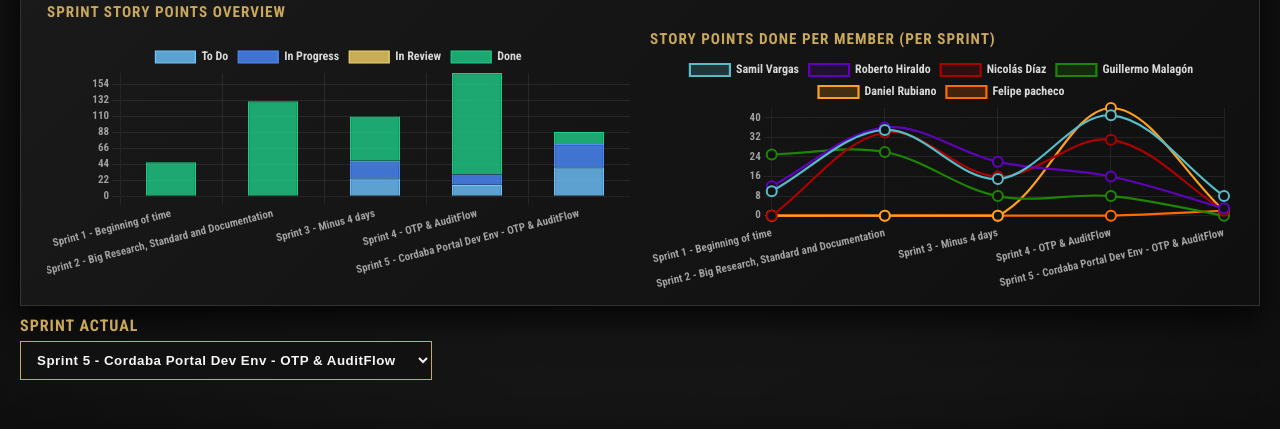
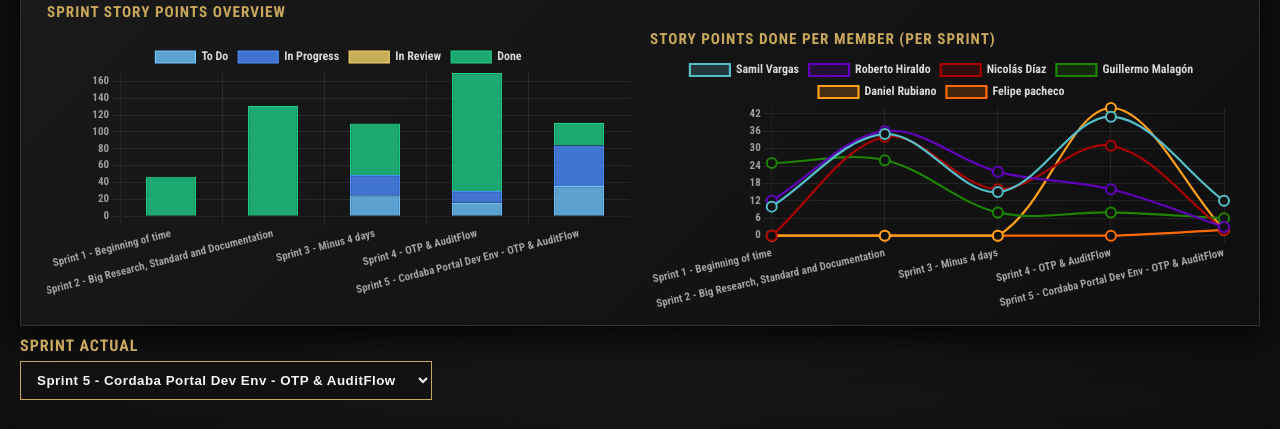
Before and after one commit to guillomal373/jira-team-report, a plain HTML site: page index.html in a window 1280 px wide. Shown: the part 347-776 px from the top of the page. Drawn offline with nearby package versions, Linux system fonts and the light colour scheme.

Commit message:
data y alto de grafica mas alta en web

```diff
--- a/data/sprint_story_points.json
+++ b/data/sprint_story_points.json
@@ -232,14 +232,16 @@
           "name": "Samil Vargas",
           "statuses": [
             { "date": "2026-01-20", "To Do": 8, "In Progress": 3, "In Review": 0, "Done": 0 },
-            { "date": "2026-01-21", "To Do": 8, "In Progress": 3, "In Review": 0, "Done": 8 }
+            { "date": "2026-01-21", "To Do": 8, "In Progress": 3, "In Review": 0, "Done": 8 },
+            { "date": "2026-01-22", "To Do": 8, "In Progress": 0, "In Review": 0, "Done": 12 }
           ]
         },
         {
           "name": "Roberto Hiraldo",
           "statuses": [
             { "date": "2026-01-20", "To Do": 0, "In Progress": 8, "In Review": 0, "Done": 0 },
-            { "date": "2026-01-21", "To Do": 0, "In Progress": 8, "In Review": 0, "Done": 3 }
+            { "date": "2026-01-21", "To Do": 0, "In Progress": 8, "In Review": 0, "Done": 3 },
+            { "date": "2026-01-22", "To Do": 0, "In Progress": 8, "In Review": 0, "Done": 3 }
           ]
         },
         {
@@ -247,28 +249,32 @@
           "statuses": [
 
             { "date": "2026-01-20", "To Do": 14, "In Progress": 9, "In Review": 0, "Done": 0 },
-            { "date": "2026-01-21", "To Do": 14, "In Progress": 7, "In Review": 0, "Done": 2 }
+            { "date": "2026-01-21", "To Do": 14, "In Progress": 7, "In Review": 0, "Done": 2 },
+            { "date": "2026-01-22", "To Do": 7, "In Progress": 17, "In Review": 0, "Done": 2 }
+          ]
+        },
+        {
+          "name": "Felipe pacheco",
+          "statuses": [
+            { "date": "2026-01-20", "To Do": 18, "In Progress": 9, "In Review": 0, "Done": 0 },
+            { "date": "2026-01-21", "To Do": 18, "In Progress": 9, "In Review": 0, "Done": 2 },
+            { "date": "2026-01-22", "To Do": 11, "In Progress": 19, "In Review": 0, "Done": 2 }
           ]
         },
         {
           "name": "Daniel Rubiano",
           "statuses": [
             { "date": "2026-01-20", "To Do": 0, "In Progress": 2, "In Review": 0, "Done": 0 },
-            { "date": "2026-01-21", "To Do": 0, "In Progress": 2, "In Review": 0, "Done": 2 }
-          ]
-        },
-        {
-          "name": "Felipe pacheco",
-          "statuses": [
-            { "date": "2026-01-20", "To Do": 18, "In Progress": 9, "In Review": 0, "Done": 0 },
-            { "date": "2026-01-21", "To Do": 18, "In Progress": 9, "In Review": 0, "Done": 2 }
+            { "date": "2026-01-21", "To Do": 0, "In Progress": 2, "In Review": 0, "Done": 2 },
+            { "date": "2026-01-22", "To Do": 10, "In Progress": 1, "In Review": 0, "Done": 2 }
           ]
         },
         {
           "name": "Guillermo Malagón",
           "statuses": [
-            { "date": "2026-01-21", "To Do": 0, "In Progress": 3, "In Review": 0, "Done": 0 },
-            { "date": "2026-01-21", "To Do": 0, "In Progress": 3, "In Review": 0, "Done": 6 }
+            { "date": "2026-01-20", "To Do": 0, "In Progress": 3, "In Review": 0, "Done": 0 },
+            { "date": "2026-01-21", "To Do": 0, "In Progress": 3, "In Review": 0, "Done": 6 },
+            { "date": "2026-01-22", "To Do": 0, "In Progress": 3, "In Review": 0, "Done": 6 }
           ]
         }
       ]
--- a/styles.css
+++ b/styles.css
@@ -481,7 +481,7 @@ h1 {
 
 .trend-chart {
     margin-top: 12px;
-    height: 240px;
+    height: 260px;
 }
 
 .trend-chart canvas {
@@ -914,7 +914,7 @@ h1 {
     }
 
     .trend-chart {
-        height: 480px;
+        height: 500px;
     }
 }
 
```
